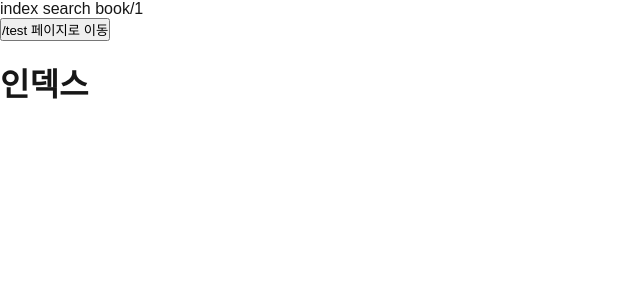
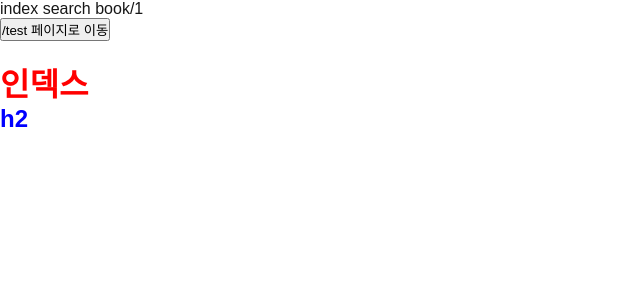
Before and after one commit to arty0928/NextJS, a Next.js app in the folder onebite-next/section02/: page / in a window 1280 px wide. Shown: the top 300 px of the page, without its empty margins (0-640 px from the left). Built offline with nearby package versions, Linux system fonts and the light colour scheme.

Commit message:
[2.6] 스타일링

```diff
--- /dev/null
+++ b/onebite-next/section02/src/pages/index.module.css
@@ -0,0 +1,7 @@
+.h1 {
+  color: red;
+}
+
+.h2 {
+  color: blue;
+}
--- a/onebite-next/section02/src/pages/index.tsx
+++ b/onebite-next/section02/src/pages/index.tsx
@@ -1,3 +1,11 @@
+// CSS Module
+import style from "./index.module.css";
+
 export default function Home() {
-  return <h1>인덱스</h1>;
+  return (
+    <>
+      <h1 className={style.h1}>인덱스</h1>
+      <h2 className={style.h2}>h2</h2>
+    </>
+  );
 }
```
